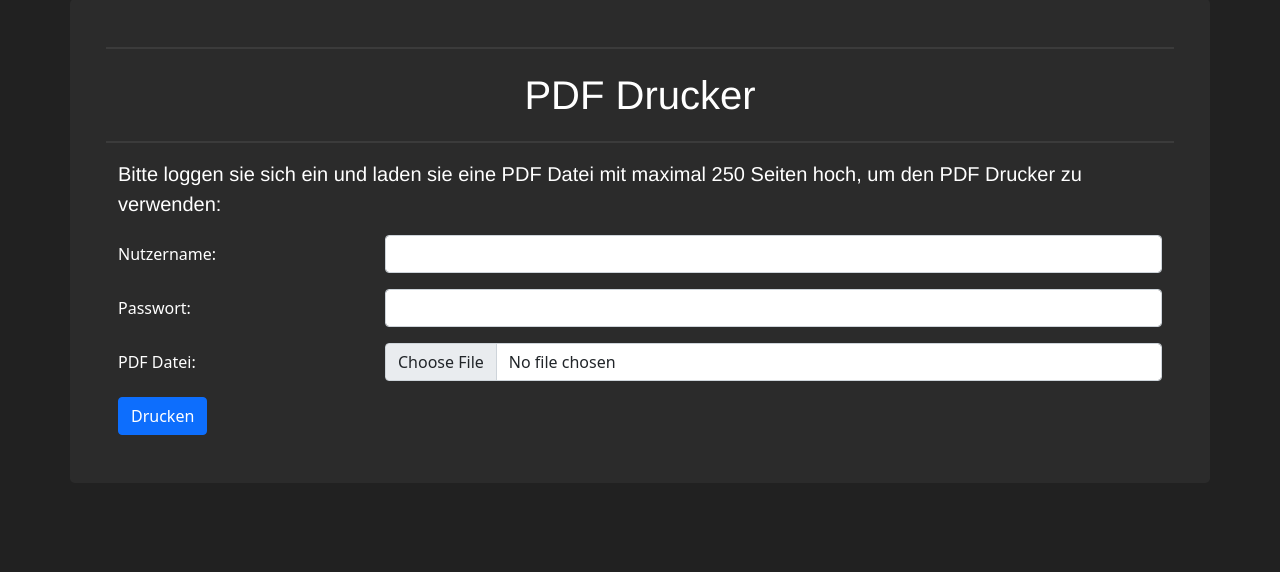
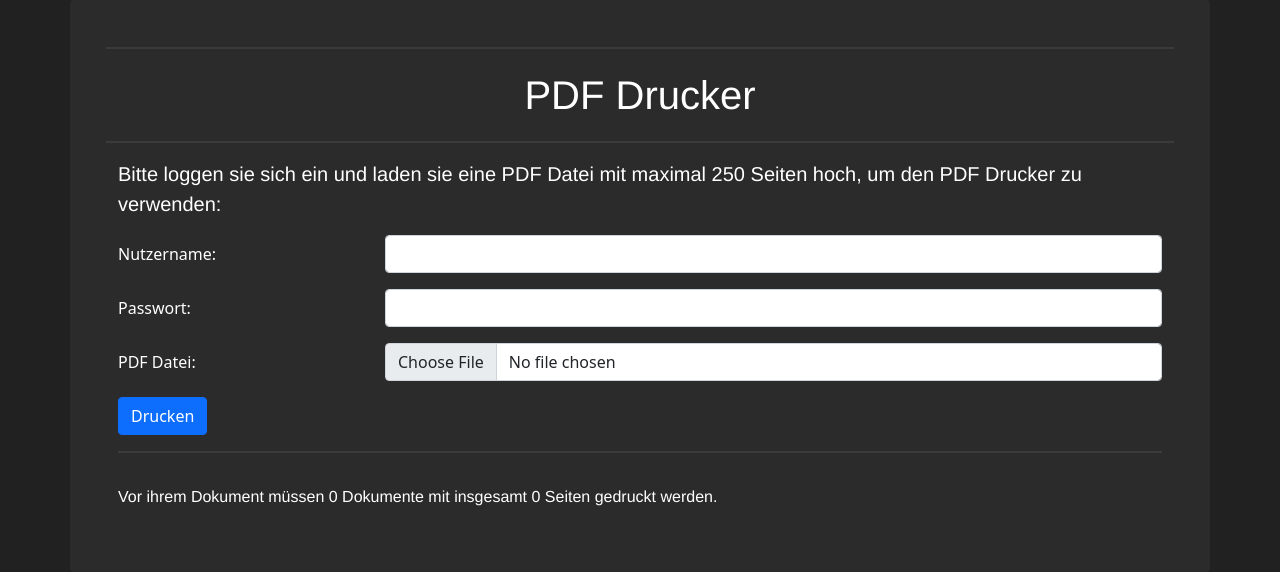
Before and after one commit to CDaut/pdfdrucker, a Flask app: page / in a window 1280 px wide. Shown: the part 17-589 px from the top of the page. Run offline with Flask 2, Linux system fonts and the light colour scheme.

Commit message:
created page and document counter

```diff
--- a/webserver/app.py
+++ b/webserver/app.py
@@ -37,7 +37,10 @@ def setup():
 
 
 def handle_get():
-    return render_template('index.html', maxpdfsize=CONFIG['maxpdfsize'])
+    return render_template('index.html',
+                           maxpdfsize=CONFIG['maxpdfsize'],
+                           num_documents=PRINTERTHREAD.get_queue_size(),
+                           num_pages=PRINTERTHREAD.get_page_sum())
 
 
 def handle_post():
@@ -85,6 +88,8 @@ def handle_post():
     app.logger.info('Received print job from user %s with %s pages', username, num_pages)
 
     return render_template('index.html', maxpdfsize=CONFIG['maxpdfsize'],
+                           num_documents=PRINTERTHREAD.get_queue_size(),
+                           num_pages=PRINTERTHREAD.get_page_sum(),
                            success='Ihre Datei wird nun verarbeitet. '
                                    + 'Bitte beachten sie, dass das Verarbeiten von großen '
                                    + 'PDFs unter Umständen mehrere Minuten dauern kann.')
--- a/webserver/printqueue.py
+++ b/webserver/printqueue.py
@@ -74,3 +74,14 @@ class Printerthread(Thread):
 
     def get_first_job(self):
         return self.__queue.pop(0)
+
+    def get_queue_size(self):
+        return len(self.__queue)
+
+    def get_page_sum(self):
+        pages = 0
+
+        for printjob in self.__queue:
+            pages += printjob.numpages
+
+        return pages
--- a/webserver/templates/index.html
+++ b/webserver/templates/index.html
@@ -58,6 +58,13 @@
             <button type="submit" class="btn btn-primary">Drucken</button>
         </form>
     </div>
+    <hr>
+    <div class="row">
+        <p class="mt-3">
+            Vor ihrem Dokument müssen {{ num_documents }} Dokumente mit insgesamt {{ num_pages }} Seiten gedruckt
+            werden.
+        </p>
+    </div>
 </div>
 <script src="https://cdn.jsdelivr.net/npm/bootstrap@5.0.1/dist/js/bootstrap.bundle.min.js"
         integrity="sha384-gtEjrD/SeCtmISkJkNUaaKMoLD0//ElJ19smozuHV6z3Iehds+3Ulb9Bn9Plx0x4"
```
